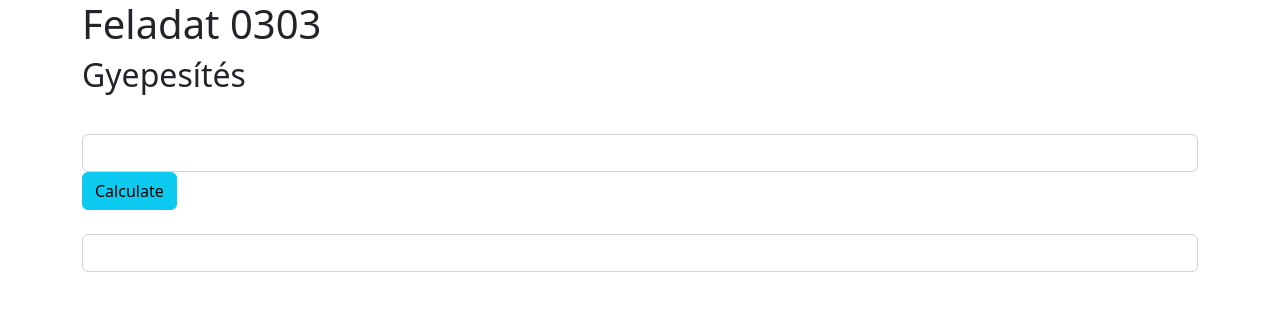
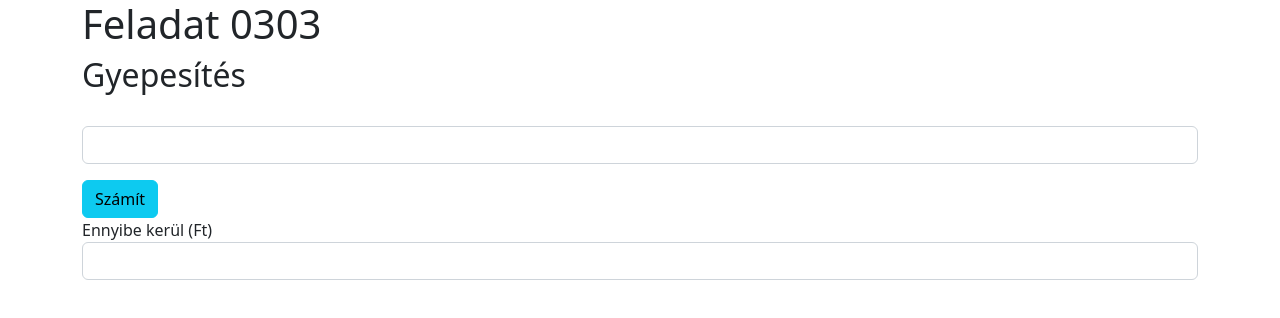
Before and after one commit to Zsomi4/Angular-Gyepes, an Angular app: page / in a window 1280 px wide. Shown: the top 318 px of the page. Built offline with nearby package versions, Linux system fonts and the light colour scheme.

Commit message:
Form javítása.

```diff
--- a/src/app/app.component.html
+++ b/src/app/app.component.html
@@ -1,5 +1,5 @@
 <!--
-  Gubis zsombor Dániel
+  Gubis Zsombor Dániel
   Szoft_II_N
   2022-11-09
  -->
@@ -7,17 +7,18 @@
  <div class="container">
   <h1>Feladat 0303</h1>
   <h2>Gyepesítés</h2>
-  <div class="gyepForm"></div>
-    <div class="mb-3"></div>
+  <div class="gyepForm">
+    <div class="mb-3">
       <label for="" class="form-label"></label>
-      <input type="text" class="form-control" [(ngModel)]="diameter">
- </div>
-
- <div class="container">
-   <div class="mb-3">
-  <button class="btn btn-info" (click)="calcArea">Calculate</button>
-  <br>
-  <label for="result"></label>
-  <input type="text" class="form-control">
+      <input type="text" class="form-control"
+      [(ngModel)]="diameter">
+    </div>
+    <button class="btn btn-info"
+    (click)="calcArea()">Számít</button>
+    <div class="mb-3">
+      <label for="result">Ennyibe kerül (Ft)</label>
+      <input type="text" class="form-control"
+      [(ngModel)]="price">
+    </div>
   </div>
  </div>
```
